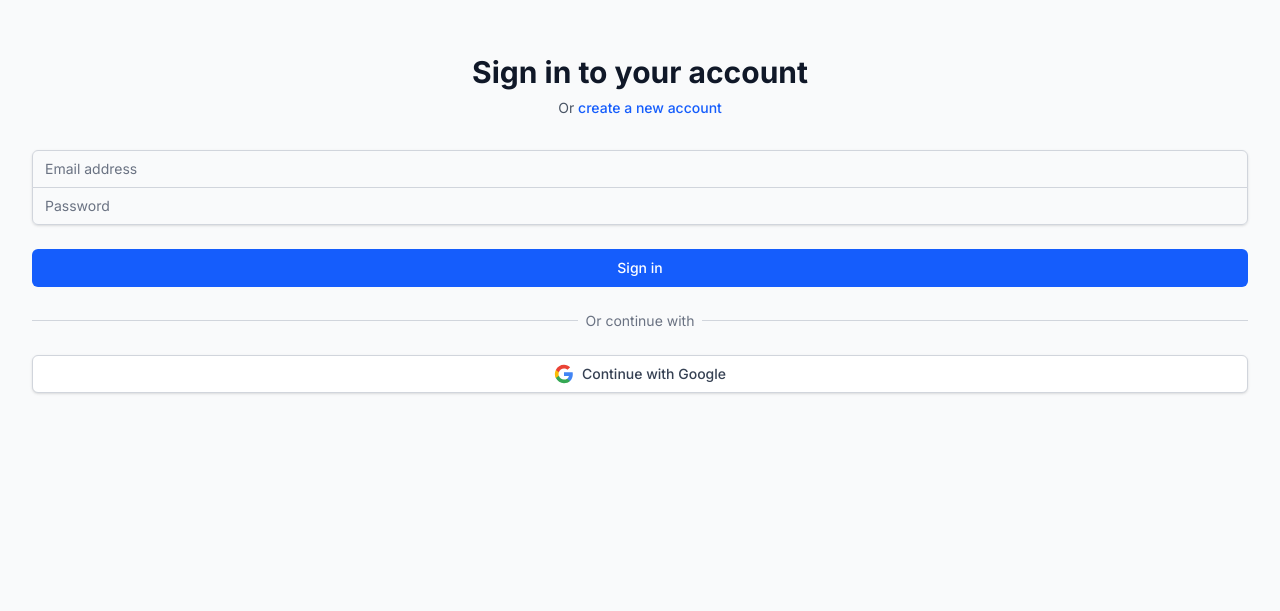
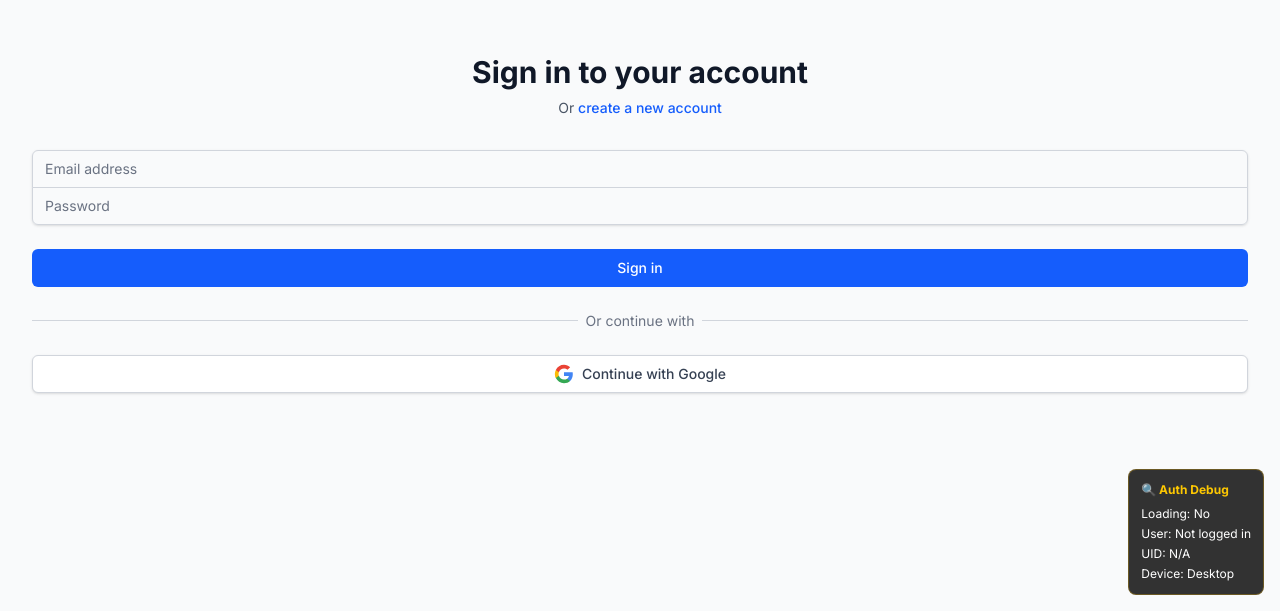
Before and after one commit to daCircuitSage/Lumina-Toolkit-V2, a React (Vite) app: page /login in a window 1280 px wide. Shown: the part 189-800 px from the top of the page. Built offline with nearby package versions, Linux system fonts and the light colour scheme; no server answers.

Commit message:
testign:

```diff
--- a/src/App.tsx
+++ b/src/App.tsx
@@ -8,6 +8,7 @@ import { BrowserRouter } from 'react-router-dom';
 import { ThemeProvider } from './contexts/ThemeContext';
 import { AuthProvider } from './contexts/AuthContext';
 import AppRoutes from './routes/AppRoutes';
+import AuthDebug from './components/AuthDebug';
 
 export default function App() {
   return (
@@ -15,6 +16,7 @@ export default function App() {
       <BrowserRouter>
         <AuthProvider>
           <AppRoutes />
+          <AuthDebug />
         </AuthProvider>
       </BrowserRouter>
     </ThemeProvider>
--- /dev/null
+++ b/src/components/AuthDebug.tsx
@@ -0,0 +1,23 @@
+import React from 'react';
+import { useAuth } from '../contexts/AuthContext';
+
+export default function AuthDebug() {
+  const { currentUser, loading } = useAuth();
+
+  // Only show in development or if there are issues
+  if (process.env.NODE_ENV === 'production' && currentUser) {
+    return null;
+  }
+
+  return (
+    <div className="fixed bottom-4 right-4 bg-black/80 text-white p-3 rounded-lg text-xs max-w-xs z-50 border border-yellow-500/30">
+      <div className="font-bold mb-2 text-yellow-400">🔍 Auth Debug</div>
+      <div className="space-y-1">
+        <div>Loading: {loading ? 'Yes' : 'No'}</div>
+        <div>User: {currentUser ? currentUser.email : 'Not logged in'}</div>
+        <div>UID: {currentUser ? currentUser.uid.substring(0, 8) + '...' : 'N/A'}</div>
+        <div>Device: {/Android|webOS|iPhone|iPad|iPod|BlackBerry|IEMobile|Opera Mini|Mobile/i.test(navigator.userAgent || '') ? 'Mobile' : 'Desktop'}</div>
+      </div>
+    </div>
+  );
+}
--- a/src/contexts/AuthContext.tsx
+++ b/src/contexts/AuthContext.tsx
@@ -58,8 +58,20 @@ export function AuthProvider({ children }: AuthProviderProps) {
 
   // Helper function to detect mobile devices
 const isMobileDevice = () => {
-  return /Android|webOS|iPhone|iPad|iPod|BlackBerry|IEMobile|Opera Mini/i.test(navigator.userAgent) ||
-         (window.innerWidth <= 768 && 'ontouchstart' in window);
+  const userAgent = navigator.userAgent || navigator.vendor || (window as any).opera || '';
+  const isMobileUA = /Android|webOS|iPhone|iPad|iPod|BlackBerry|IEMobile|Opera Mini|Mobile/i.test(userAgent);
+  const isMobileSize = window.innerWidth <= 768;
+  const hasTouch = 'ontouchstart' in window || navigator.maxTouchPoints > 0;
+
+  console.log('📱 Device detection:', {
+    userAgent: userAgent.substring(0, 50),
+    isMobileUA,
+    isMobileSize,
+    hasTouch,
+    isMobile: isMobileUA || (isMobileSize && hasTouch)
+  });
+
+  return isMobileUA || (isMobileSize && hasTouch);
 };
 
 async function signInWithGoogle() {
@@ -306,6 +318,9 @@ async function signInWithGoogle() {
               photoURL: result.user.photoURL
             });
 
+            // Manually update the current user state for mobile redirect
+            setCurrentUser(result.user);
+
             // Save user data to Firestore for mobile sign-in
             if (db) {
               const userDoc = doc(db, 'users', result.user.uid);
@@ -350,11 +365,48 @@ async function signInWithGoogle() {
     const timer = setTimeout(() => {
       if (auth && !currentUser) {
         console.log('Forcing authentication state refresh...');
-        auth.currentUser && setCurrentUser(auth.currentUser);
+
+        // Check if user is authenticated but state not updated
+        const firebaseUser = auth.currentUser;
+        if (firebaseUser) {
+          console.log('🔄 Found authenticated user, updating state:', firebaseUser.email);
+          setCurrentUser(firebaseUser);
+        } else {
+          console.log('No authenticated user found in Firebase');
+        }
       }
     }, 2000); // Wait 2 seconds after component mount
 
     return () => clearTimeout(timer);
+  }, [auth, currentUser]);
+
+  // Additional fallback for mobile authentication
+  useEffect(() => {
+    const checkAuthState = async () => {
+      if (auth) {
+        // Wait a bit longer for mobile redirect to complete
+        setTimeout(async () => {
+          try {
+            const firebaseUser = auth.currentUser;
+            if (firebaseUser && !currentUser) {
+              console.log('🔄 Mobile fallback: Updating auth state from Firebase');
+              setCurrentUser(firebaseUser);
+            }
+
+            // Double-check with getRedirectResult in case it was missed
+            const result = await getRedirectResult(auth);
+            if (result && result.user && !currentUser) {
+              console.log('🔄 Mobile fallback: Found redirect result, updating state');
+              setCurrentUser(result.user);
+            }
+          } catch (error) {
+            console.log('Mobile fallback check completed (no redirect result)');
+          }
+        }, 3000);
+      }
+    };
+
+    checkAuthState();
   }, [auth, currentUser]);
 
   const value: AuthContextType = {
```
